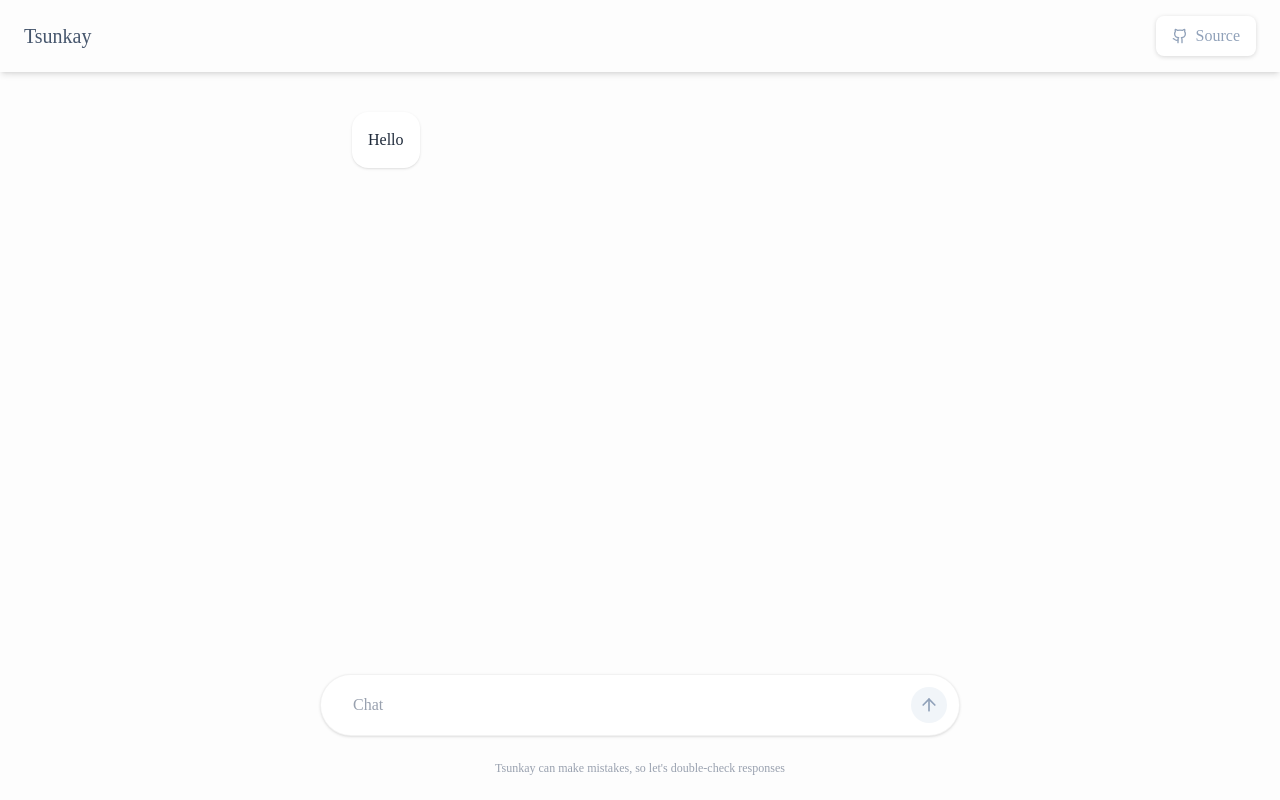
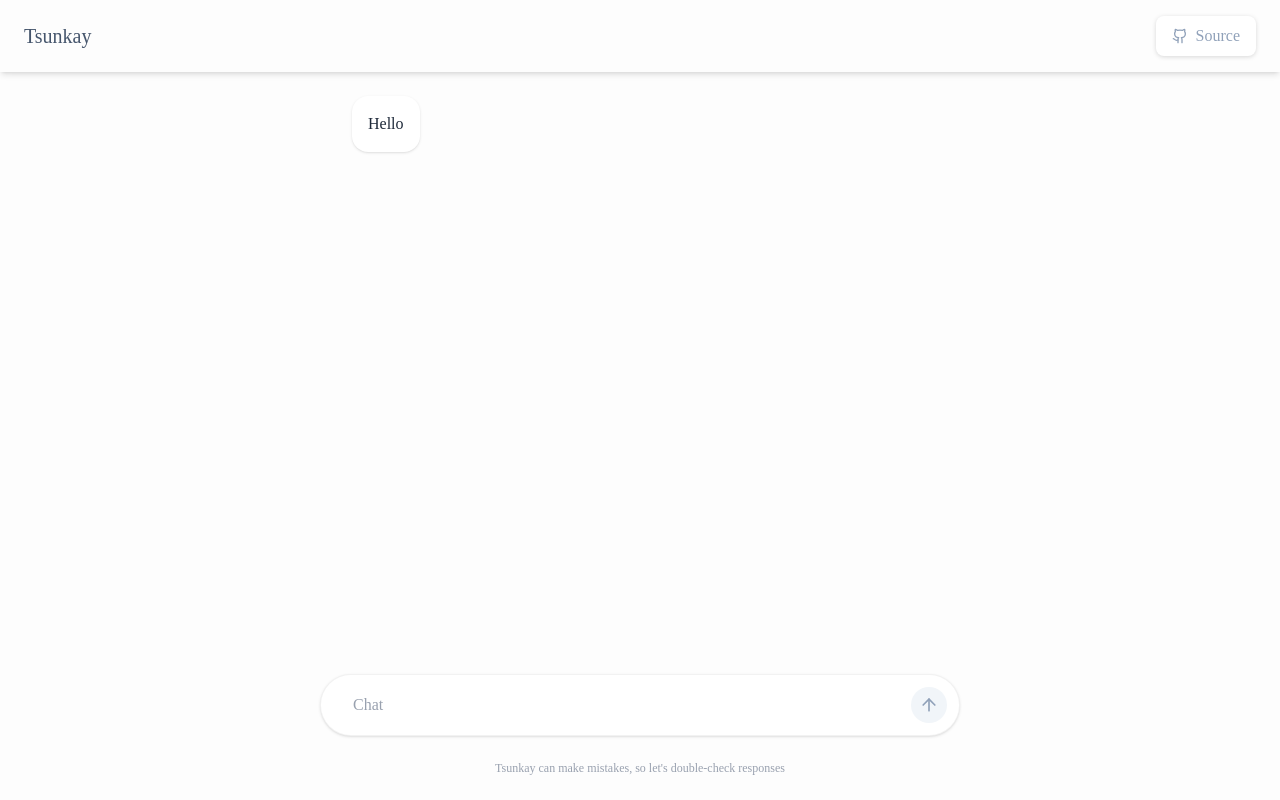
Before and after one commit to mandynoto/tsunkay, a Next.js app: page / in a window 1280 px wide. Built offline with nearby package versions, Linux system fonts and the light colour scheme; a web font is replaced by a local one.

Commit message:
fix: extra padding between <main> and <MessageWindow>

```diff
--- a/app/page.tsx
+++ b/app/page.tsx
@@ -87,7 +87,7 @@
   return (
     <div className="h-screen">
       <Header />
-      <main className="h-full flex flex-col pt-20">
+      <main className="h-full flex flex-col pt-16">
         <MessageWindow history={history} />
         <div className="max-w-2xl mx-auto w-full">
           <ChatInput onSend={handleSubmit} />
```
